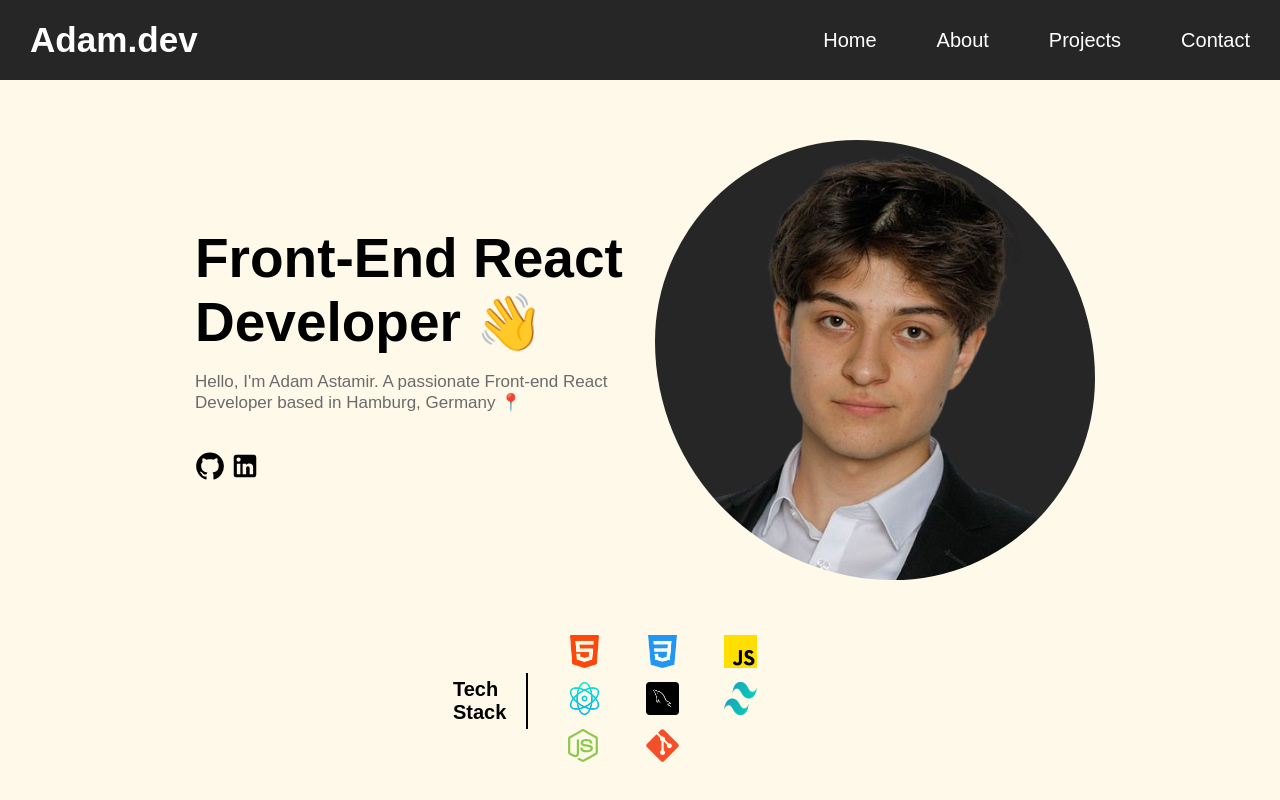
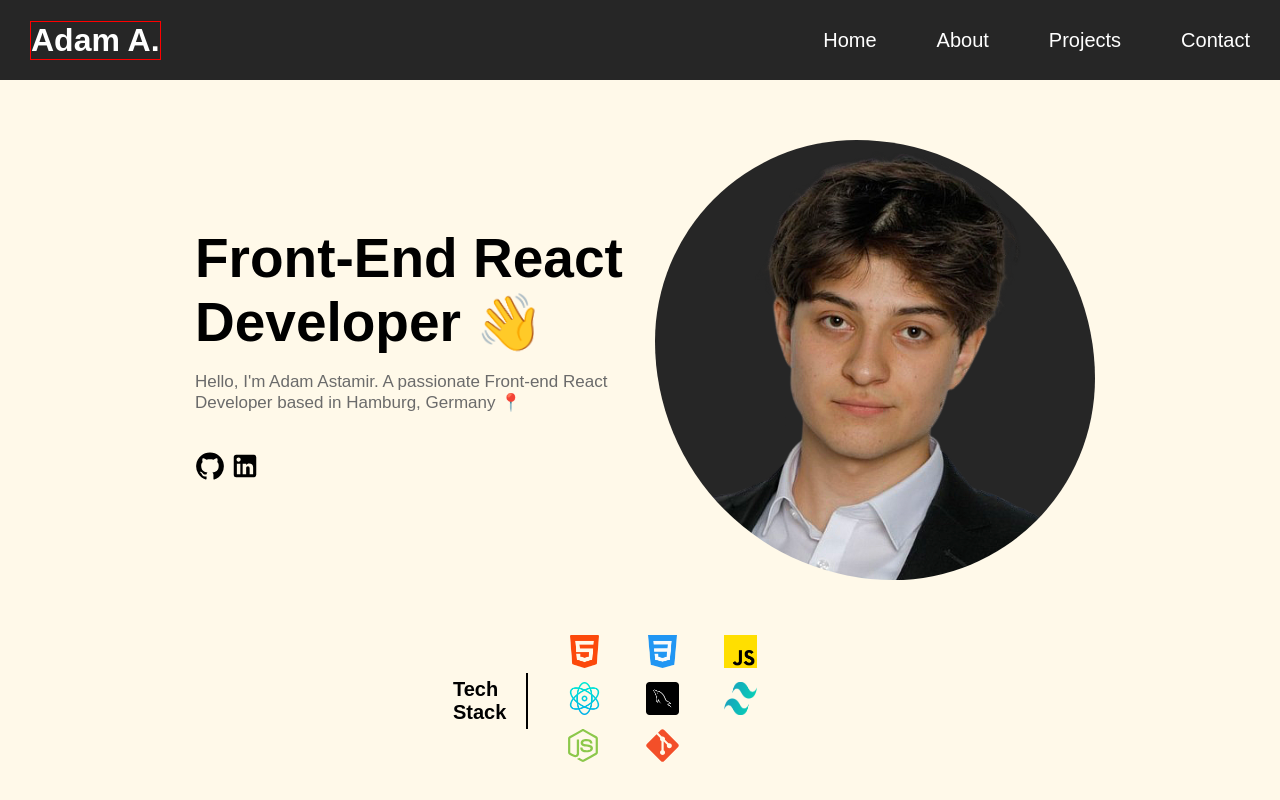
Before and after one commit to IamAdamm/Resume, a React (Create React App) app: page / in a window 1280 px wide. Shown: the top 800 px of the page. Built offline with nearby package versions, Linux system fonts and the light colour scheme.

Commit message:
fixed Name

```diff
--- a/src/components/Navbar.js
+++ b/src/components/Navbar.js
@@ -21,7 +21,7 @@ function Navbar() {
   return (
     <div className='navbar'>
         <div className='leftSide'>
-            <h3 onClick ={() => scrollToSection('home')}>Adam.dev</h3>
+            <h3 onClick ={() => scrollToSection('home')}>Adam A.</h3>
         </div>
         <div className='rightSide'>
             <a onClick ={() => scrollToSection('home')}>Home</a>
--- a/src/styles/Navbar.css
+++ b/src/styles/Navbar.css
@@ -12,13 +12,15 @@
     z-index: 1000;
 }
 .navbar .leftSide {
-    font-size: 30px;
     font-weight: bolder;
     display: flex;
     margin: 30px;
 }
 .navbar .leftSide h3{
     cursor: pointer;
+    border: 1px solid red;
+    font-size: 2rem;
+    height: 100%;
 }
 .navbar .rightSide a {
     font-size: 20px;
```
